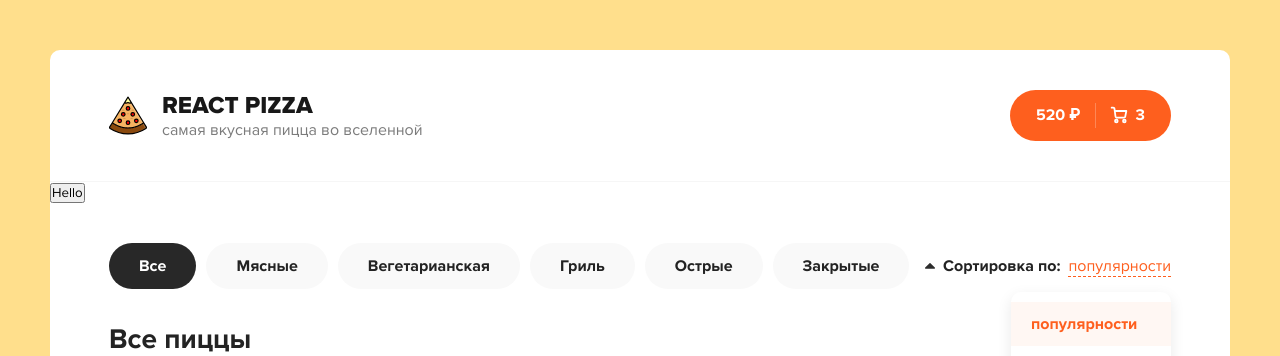
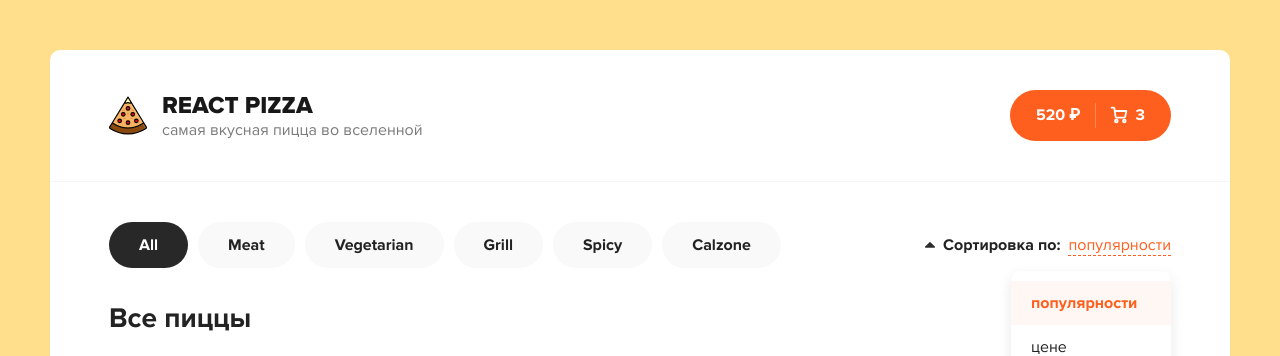
Before and after one commit to avbutlov/react-pizza-shop, a React (Create React App) app: page / in a window 1280 px wide. Shown: the top 356 px of the page. Built offline with nearby package versions, Linux system fonts and the light colour scheme.

Commit message:
feat: categogories

```diff
--- a/package.json
+++ b/package.json
@@ -6,6 +6,7 @@
     "@testing-library/jest-dom": "^5.11.4",
     "@testing-library/react": "^11.1.0",
     "@testing-library/user-event": "^12.1.10",
+    "classnames": "^2.2.6",
     "node-sass": "^5.0.0",
     "react": "^17.0.1",
     "react-dom": "^17.0.1",
--- a/src/App.js
+++ b/src/App.js
@@ -1,26 +1,22 @@
 import React from "react";
-import CartButton from "./cart-button/cart-button";
-import Header from "./header/header";
 import './scss/app.scss'
+
+import {Categories, Header} from './components'
 
 function App() {
   return (
     <div className="wrapper">
       <Header/>
-      <CartButton/>
       <div className="content">
         <div className="container">
           <div className="content__top">
-            <div className="categories">
-              <ul>
-                <li className="active">Все</li>
-                <li>Мясные</li>
-                <li>Вегетарианская</li>
-                <li>Гриль</li>
-                <li>Острые</li>
-                <li>Закрытые</li>
-              </ul>
-            </div>
+          <Categories items={[
+            'Meat',
+            "Vegetarian",
+            "Grill",
+            "Spicy",
+            'Calzone'
+          ]}/>
             <div className="sort">
               <div className="sort__label">
                 <svg
--- a/src/cart-button/cart-button.jsx
+++ /dev/null
@@ -1,10 +0,0 @@
-import React, {Component} from 'react'
-
-export default class CartButton extends Component {
-
-    render() {
-        return (
-            <button>Hello</button>
-        )
-    }
-}
--- /dev/null
+++ b/src/components/cart-button/cart-button.jsx
@@ -0,0 +1,17 @@
+import React from "react";
+import classNames from "classnames";
+
+const Button = ({ children, outline, onButtonClick, className }) => {
+  return (
+    <button
+      className={classNames("button", className, {
+        "button--outline": outline,
+      })}
+      onClick={onButtonClick}
+    >
+      {children}
+    </button>
+  );
+};
+
+export default Button;
--- /dev/null
+++ b/src/components/categories/categories.js
@@ -0,0 +1,16 @@
+import React from 'react'
+
+const Categories = ({items}) => {
+    return (
+        <div className="categories">
+              <ul>
+                <li className="active">All</li>
+                {items.map((el, ind) => {
+                    return <li key={el+ind}>{el}</li>
+                })}
+              </ul>
+            </div>
+    )
+}
+
+export default Categories
--- a/src/header/header.jsx
+++ b/src/components/header/header.jsx
@@ -1,5 +1,6 @@
 import React from 'react'
-import logo from '../assets/img/pizza-logo.svg'
+import logo from '../../assets/img/pizza-logo.svg'
+import Button from '../cart-button/cart-button';
 
 const Header = () => {
     return (
@@ -13,7 +14,7 @@ const Header = () => {
             </div>
           </div>
           <div className="header__cart">
-            <a href="/cart.html" className="button button--cart">
+       <Button className='button--cart'>
               <span>520 ₽</span>
               <div className="button__delimiter"></div>
               <svg
@@ -46,7 +47,8 @@ const Header = () => {
                 />
               </svg>
               <span>3</span>
-            </a>
+
+       </Button>
           </div>
         </div>
       </div>
--- /dev/null
+++ b/src/components/index.js
@@ -0,0 +1,6 @@
+
+
+
+export { default as Button } from './cart-button/cart-button';
+export {default as Header} from './header/header';
+export {default as Categories} from './categories/categories';
```
Also changed, not shown: src/components/cart-button/cart-button.css (added), src/components/categories/categories.css (added), src/components/header/header.css (added), 1 other file (tests, documents, lock files or other folders).
